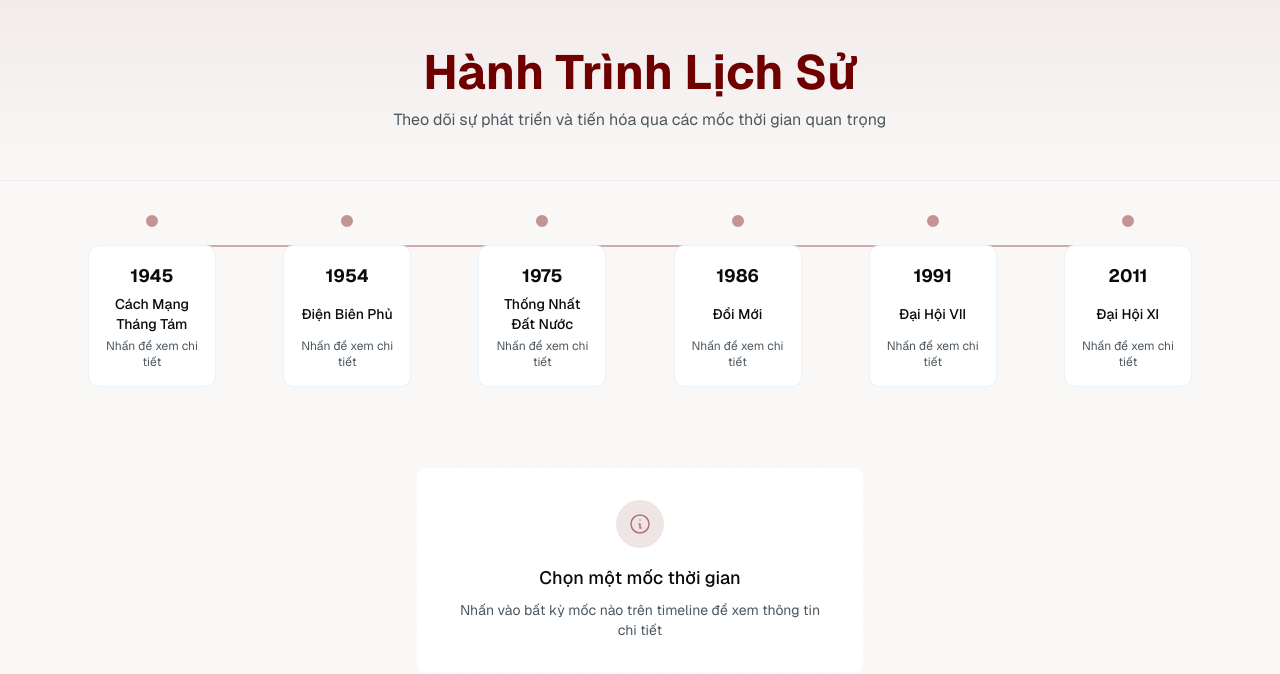
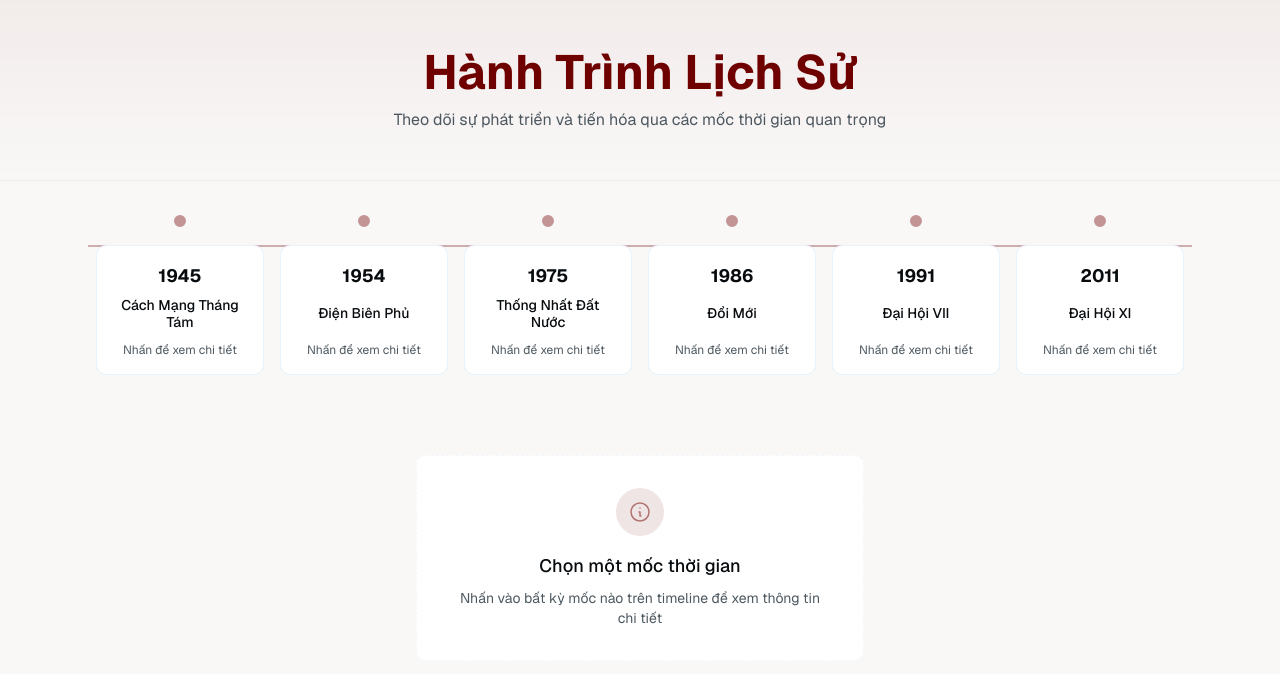
Before and after one commit to VDWin30/MLN3spts, a Next.js app in the folder MLNsanphamsangtao/: page / in a window 1280 px wide. Shown: the top 674 px of the page. Built offline with nearby package versions, Linux system fonts and the light colour scheme.

Commit message:
Update page.tsx

```diff
--- a/MLNsanphamsangtao/app/page.tsx
+++ b/MLNsanphamsangtao/app/page.tsx
@@ -79,18 +79,19 @@ export default function Home() {
 
       {/* Main Content */}
       <div className="max-w-6xl mx-auto px-6 py-8">
-        {/* Desktop Horizontal Timeline - ĐƠN GIẢN HÓA */}
+        {/* Desktop Horizontal Timeline */}
         <div className="hidden lg:block mb-8">
-          <div className="flex justify-between items-start relative">
+          <div className="relative">
             {/* Connecting line */}
-            <div className="absolute left-16 right-16 top-8 h-0.5 bg-primary/30" />
+            <div className="absolute left-0 right-0 top-8 h-0.5 bg-primary/30" />
 
-            {/* Timeline Items */}
+            {/* Timeline Items - SỬ DỤNG GRID ĐỀU NHAU */}
+            <div className="grid grid-cols-6 gap-0 relative">
               {TIMELINE_YEARS.map((item, index) => {
                 const isActive = activeYear === item.year;
 
                 return (
-                <div key={item.year} className="flex flex-col items-center relative">
+                  <div key={item.year} className="flex flex-col items-center px-2">
                     {/* Circle */}
                     <div className="relative z-10 mb-4">
                       <div className={`w-4 h-4 rounded-full border-2 border-background ${
@@ -98,14 +99,14 @@ export default function Home() {
                       }`} />
                     </div>
 
-                  {/* Content */}
+                    {/* Content Card - CÙNG KÍCH THƯỚC */}
                     <button
                       onClick={() => setActiveYear(item.year)}
-                    className={`w-32 transition-all duration-300 ${isActive ? 'scale-105' : 'hover:scale-[1.02]'}`}
+                      className={`w-full transition-all duration-300 ${isActive ? 'scale-105' : 'hover:scale-[1.02]'}`}
                     >
-                    <div className={`rounded-lg border p-4 text-center ${
+                      <div className={`rounded-lg border p-4 text-center min-h-[120px] flex flex-col justify-center ${
                         isActive
-                        ? 'border-primary bg-primary/5'
+                          ? 'border-primary bg-primary/5 shadow-md'
                           : 'border-border/50 bg-card hover:border-primary/30'
                       }`}>
                         {/* Year */}
@@ -115,15 +116,17 @@ export default function Home() {
                           {item.label}
                         </div>
 
-                      {/* Title */}
-                      <div className={`text-sm font-medium mb-1 line-clamp-2 h-10 flex items-center justify-center ${
+                        {/* Title - CÙNG SỐ DÒNG */}
+                        <div className={`text-sm font-medium mb-1 h-10 flex items-center justify-center ${
                           isActive ? 'text-primary' : 'text-foreground'
                         }`}>
+                          <span className="line-clamp-2 leading-tight">
                             {item.title}
+                          </span>
                         </div>
 
                         {/* Description */}
-                      <div className="text-xs text-muted-foreground">
+                        <div className="text-xs text-muted-foreground mt-1">
                           Nhấn để xem chi tiết
                         </div>
                       </div>
@@ -133,19 +136,20 @@ export default function Home() {
               })}
             </div>
           </div>
+        </div>
 
         {/* Mobile Horizontal Timeline */}
         <div className="lg:hidden mb-6">
-          <div className="flex space-x-4 overflow-x-auto pb-4">
+          <div className="flex space-x-3 overflow-x-auto pb-4 px-1">
             {TIMELINE_YEARS.map((item) => {
               const isActive = activeYear === item.year;
               return (
+                <div key={item.year} className="flex-shrink-0">
                   <button
-                  key={item.year}
                     onClick={() => setActiveYear(item.year)}
-                  className={`flex-shrink-0 w-28 transition-all ${isActive ? 'scale-105' : ''}`}
+                    className={`w-28 transition-all ${isActive ? 'scale-105' : ''}`}
                   >
-                  <div className={`rounded-lg border p-4 text-center h-full ${
+                    <div className={`rounded-lg border p-3 text-center min-h-[100px] flex flex-col justify-center ${
                       isActive
                         ? 'border-primary bg-primary/5'
                         : 'border-border/50 bg-card hover:border-primary/30'
@@ -158,10 +162,12 @@ export default function Home() {
                       </div>
 
                       {/* Title */}
-                    <div className={`text-xs font-medium mb-1 line-clamp-2 h-8 flex items-center justify-center ${
+                      <div className={`text-xs font-medium mb-1 h-8 flex items-center justify-center ${
                         isActive ? 'text-primary' : 'text-foreground'
                       }`}>
+                        <span className="line-clamp-2 leading-tight">
                           {item.title}
+                        </span>
                       </div>
 
                       {/* Description */}
@@ -170,6 +176,7 @@ export default function Home() {
                       </div>
                     </div>
                   </button>
+                </div>
               );
             })}
           </div>
```
Lines whose indentation alone changed are shown as unchanged.
